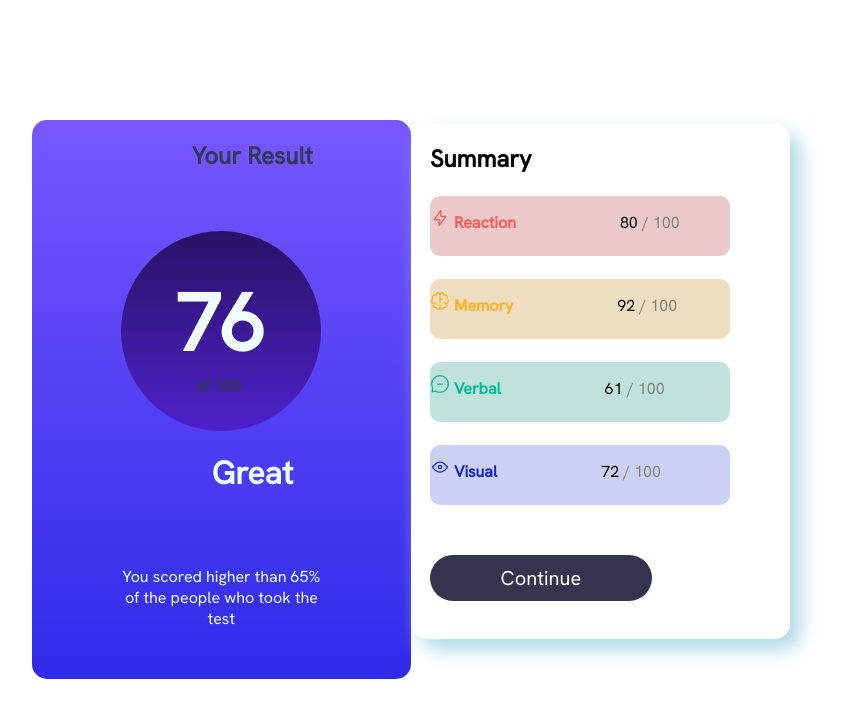
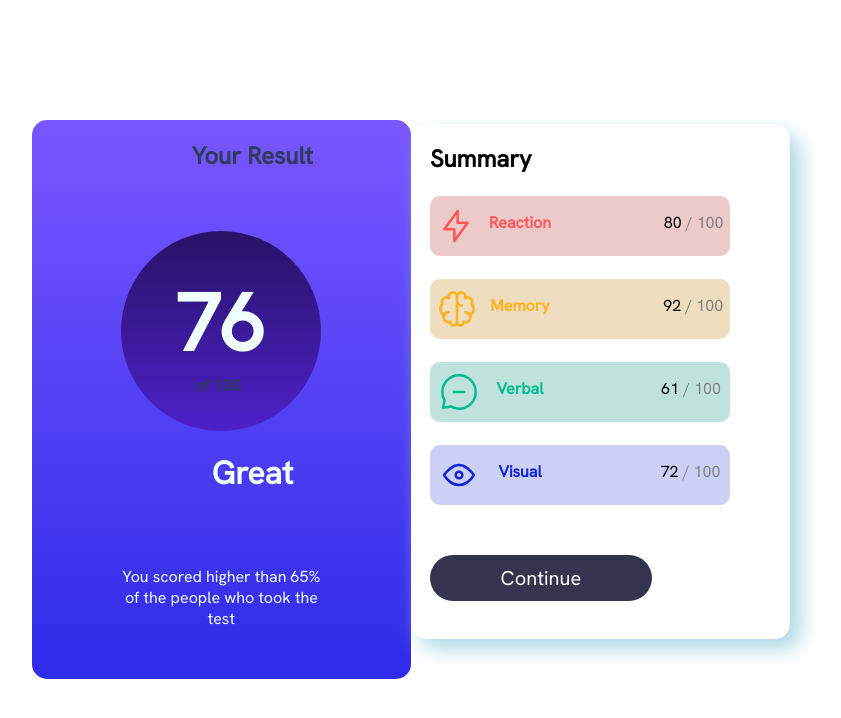
Before and after one commit to Aaryan-Urunkar/front-end-challenge, a plain HTML site: page index.html in a window 1280 px wide. Shown: the whole page, without its empty margins (229-1070 px from the left). Drawn offline with Linux system fonts and the light colour scheme.

Commit message:
Score vertically aligned

```diff
--- a/styles.css
+++ b/styles.css
@@ -4,6 +4,13 @@
     height:60px;
     width:300px;
     border-radius:10px;
+    display: flex;
+    justify-content: space-around;
+}
+img{
+    height:40px;
+    width:40px;
+    padding-top:10px;
 }
 .left-container{
 
```
